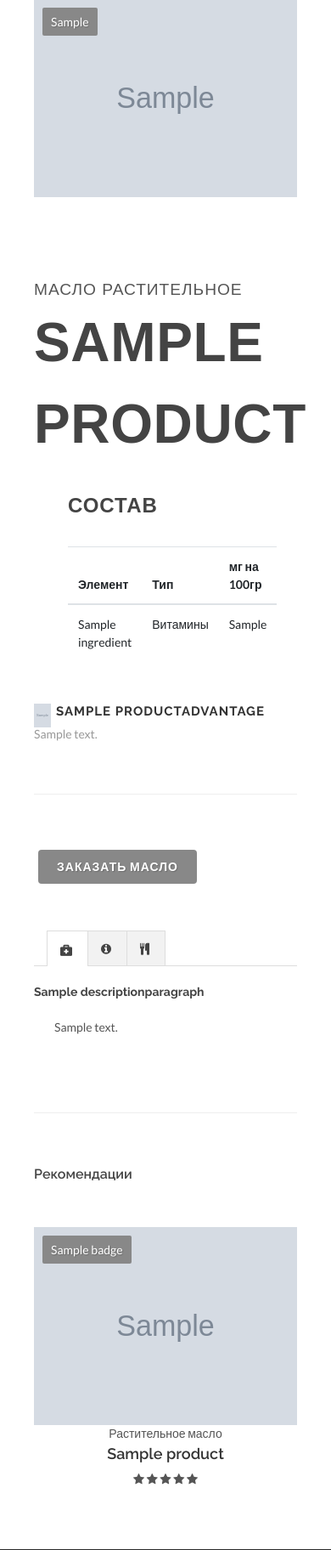
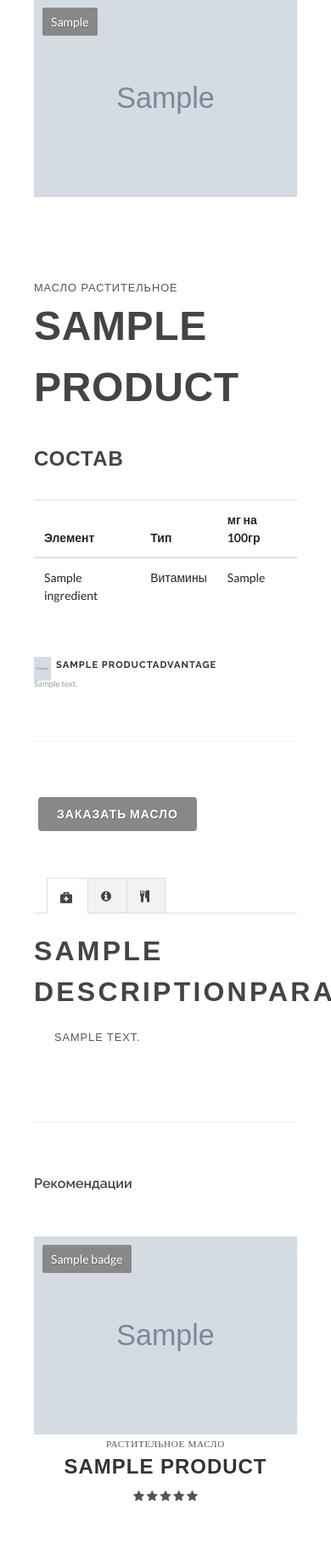
Before and after one commit to SultanNasyrovDeveloper/ansar, a Django app: template templates/catalog/detail.html in a window 390 px wide; the page is wider, and only the part inside the window is pictured. Shown: the part 182-2006 px from the top of that part at 85% size. Run offline with Django 3.2, Linux system fonts and the light colour scheme; tables that the repository leaves empty hold one stand-in row (values such as "Sample post"); the template is opened without the code that fills it: values that come from a table or form of the project are taken from there, most other values are stand-ins (such as "Sample title", 1, 10 or a date in 2020); grey boxes marked "Sample" are stand-in pictures; parts of the project's set-up code (start-up, migrations or seed data) failed here and were passed over; some libraries are stand-ins or nearby versions; some web fonts are replaced.

Commit message:
Change banner size on mobile view. fix font responsiveness

```diff
--- a/static/css/base.css
+++ b/static/css/base.css
@@ -69,5 +69,18 @@
 }
 
 @media (max-width: 575.98px) {
+    .h1-text{
+        font-family: 'Custom font 1', sans-serif !important;
+        text-transform: uppercase !important;
+        font-size: 2rem !important;
+        letter-spacing: 0.04rem !important;
+    }
+
+    .text-paragraph{
+        font-family: 'Custom font 2', sans-serif !important;
+        text-transform: uppercase !important;
+        font-size: 0.8rem !important;
+        letter-spacing: 0.06rem !important;
+    }
 
 }
--- a/static/css/responsive.css
+++ b/static/css/responsive.css
@@ -1565,7 +1565,7 @@
 	#top-account a.btn i:last-child { display: none; }
 
 	.swiper_wrapper:not(.force-full-screen),
-	.swiper_wrapper:not(.force-full-screen):not(.canvas-slider-grid) .swiper-slide { height: 180px !important; }
+	.swiper_wrapper:not(.force-full-screen):not(.canvas-slider-grid) .swiper-slide { height: 80vh !important; }
 
 	.swiper_wrapper .slider-caption h2 { font-size: 1.75rem; }
 
--- a/templates/catalog/detail.html
+++ b/templates/catalog/detail.html
@@ -7,6 +7,7 @@
 {% endblock %}
 
 {% block meta %}
+    <title>Купить масло растительное {{ target.name }}</title>
 
 {% endblock %}
 
@@ -43,10 +44,10 @@
                     <!-- Product Single - Pice
 							============================================= -->
                     <header>
-                        <span class="text-paragraph" style="text-align: right">Масло растительное</span>
-                        <h1 class="h1-text">{{ target.name }}</h1>
+                        <span class="text-paragraph" style="text-align: right;">Масло растительное</span>
+                        <h1 class="h1-text" style="font-size: 3rem !important;">{{ target.name }}</h1>
                     </header>
-                    <div class="container clearfix nomargin">
+                    <div class="clearfix nomargin">
                         <header>
                             <h3 class="h3-text">Состав</h3>
                         </header>
@@ -78,8 +79,8 @@
                             <div class="fbox-icon">
                                 <img src="{{ advantage.icon.url }}" alt="Иконка преимущества товара">
                             </div>
-                            <h3>{{ advantage.title }}</h3>
-                            <p class="notopmargin">{{ advantage.text }}</p>
+                            <h3 style="font-size: 0.7rem;">{{ advantage.title }}</h3>
+                            <p class="notopmargin" style="font-size: 0.6rem;">{{ advantage.text }}</p>
                         </div>
                     {% endfor %}
                     <div class="line"></div>
@@ -101,9 +102,9 @@
                             <div class="tab-content clearfix" id="tabs-1">
                                 {% for paragraph in target.health_text.paragraphs.all %}
                                     {% if paragraph.title %}
-                                        <h5>{{ paragraph.title }}</h5>
+                                        <h5 class="h2-text">{{ paragraph.title }}</h5>
                                     {% endif %}
-                                    <p class="description-paragraph">{{ paragraph.body }}</p>
+                                    <p class="description-paragraph text-paragraph">{{ paragraph.body }}</p>
                                 {% endfor %}
 
 
@@ -111,18 +112,18 @@
                             <div class="tab-content clearfix" id="tabs-2">
                                 {% for paragraph in target.beauty_text.paragraphs.all %}
                                     {% if paragraph.title %}
-                                        <h5>{{ paragraph.title }}</h5>
+                                        <h5 class="h2-text">{{ paragraph.title }}</h5>
                                     {% endif %}
-                                    <p class="description-paragraph">{{ paragraph.body }}</p>
+                                    <p class="description-paragraph text-paragraph">{{ paragraph.body }}</p>
                                 {% endfor %}
 
                             </div>
                             <div class="tab-content clearfix" id="tabs-3">
                                 {% for paragraph in target.cooking_text.paragraphs.all %}
                                     {% if paragraph.title %}
-                                        <h5>{{ paragraph.title }}</h5>
+                                        <h5 class="h2-text">{{ paragraph.title }}</h5>
                                     {% endif %}
-                                    <p class="description-paragraph">{{ paragraph.body }}</p>
+                                    <p class="description-paragraph text-paragraph">{{ paragraph.body }}</p>
                                 {% endfor %}
 
 							</div>
@@ -141,7 +142,7 @@
 
                             {% for product in recommendations %}
                                 <div class="oc-item">
-                                    <div class="product iproduct clearfix">
+                                    <div class="product iproduct clearfix pointer-event">
                                         <div class="product-image">
                                             <a href="{{ product.get_absolute_url }}">
                                                 <img src="{{ product.img_mini.url }}" alt="Изображение масла">
@@ -154,8 +155,8 @@
                                             </div>
                                         </div>
                                         <div class="product-desc center">
-                                            <span class="product-category">Растительное масло</span>
-                                            <div class="product-title main-color-hover"><h3><a href="{{ product.get_absolute_url }}">{{ product.name }}</a></h3></div>
+                                            <span class="product-category span-text">Растительное масло</span>
+                                            <div class="product-title main-color-hover"><h3><a href="{{ product.get_absolute_url }}" class="h3-text main-color-hover">{{ product.name }}</a></h3></div>
                                             <div class="product-rating" style="float: none; top: 0;">
                                                 <i class="icon-star3"></i>
                                                 <i class="icon-star3"></i>
```
